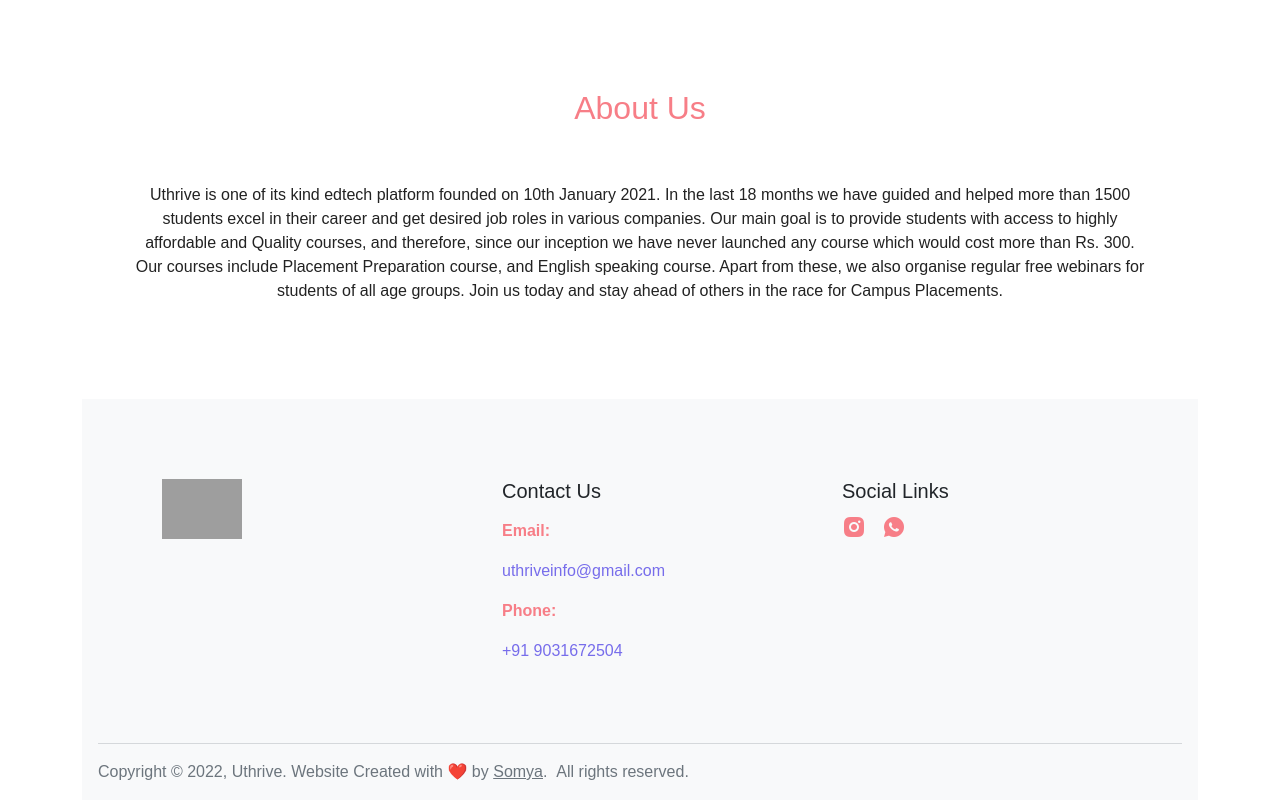
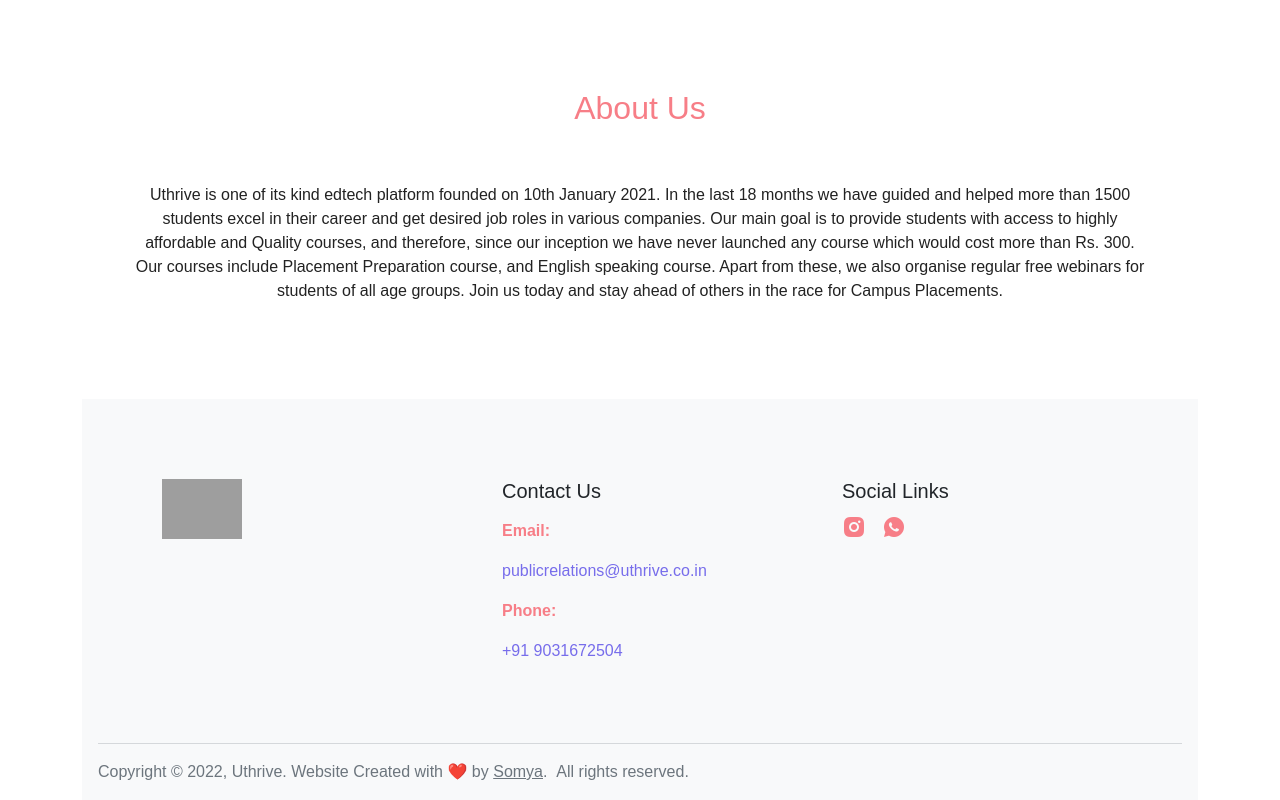
Before and after one commit to bakshisomya/uthrive, a React (Create React App) app: page / in a window 1280 px wide. Shown: the part 2238-3038 px from the top of the page. Built offline with nearby package versions, Linux system fonts and the light colour scheme; grey boxes are pictures that could not be loaded.

Commit message:
email changed

```diff
--- a/src/Components/Landing/Landing.js
+++ b/src/Components/Landing/Landing.js
@@ -274,9 +274,9 @@
             <p>Email:</p>
             <a
               style={{ textDecoration: "none", color: "#776DEB" }}
-              href="mailto:uthriveinfo@gmail.com"
+              href="mailto:publicrelations@uthrive.co.in"
             >
-              uthriveinfo@gmail.com
+              publicrelations@uthrive.co.in
             </a>
             <p>Phone:</p>
             <a
```
Also changed, not shown: 1 other file (tests, documents, lock files or other folders).
